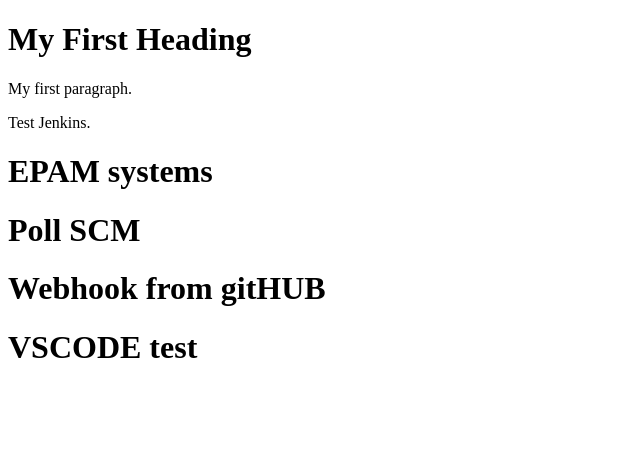
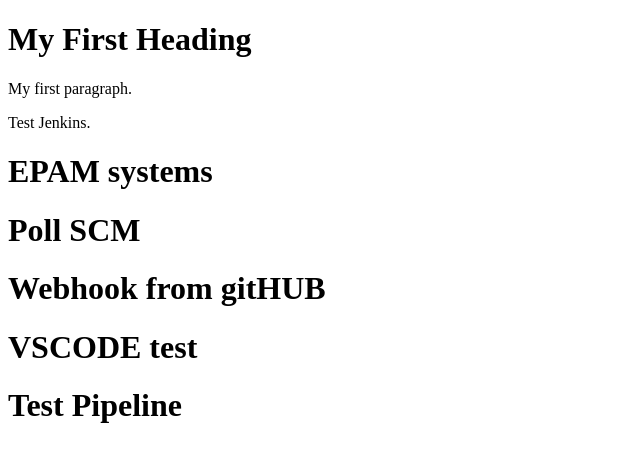
Before and after one commit to sofinan/jenkins_test, a plain HTML site: page index.html in a window 1280 px wide. Shown: the whole page, without its empty margins (0-640 px from the left). Drawn offline with Linux system fonts and the light colour scheme.

Commit message:
TEst pipeline

```diff
--- a/index.html
+++ b/index.html
@@ -8,5 +8,6 @@
         <h1>Poll SCM</h1>
         <h1>Webhook from gitHUB</h1>
         <h1>VSCODE test</h1>
+        <h1>Test Pipeline</h1>
     </body>
 </html>
```
